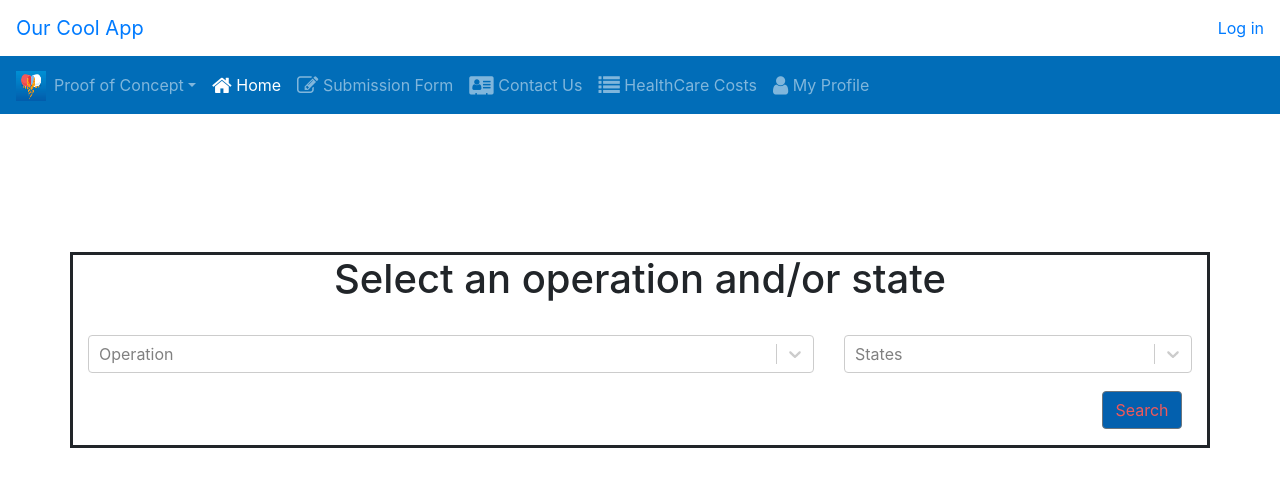
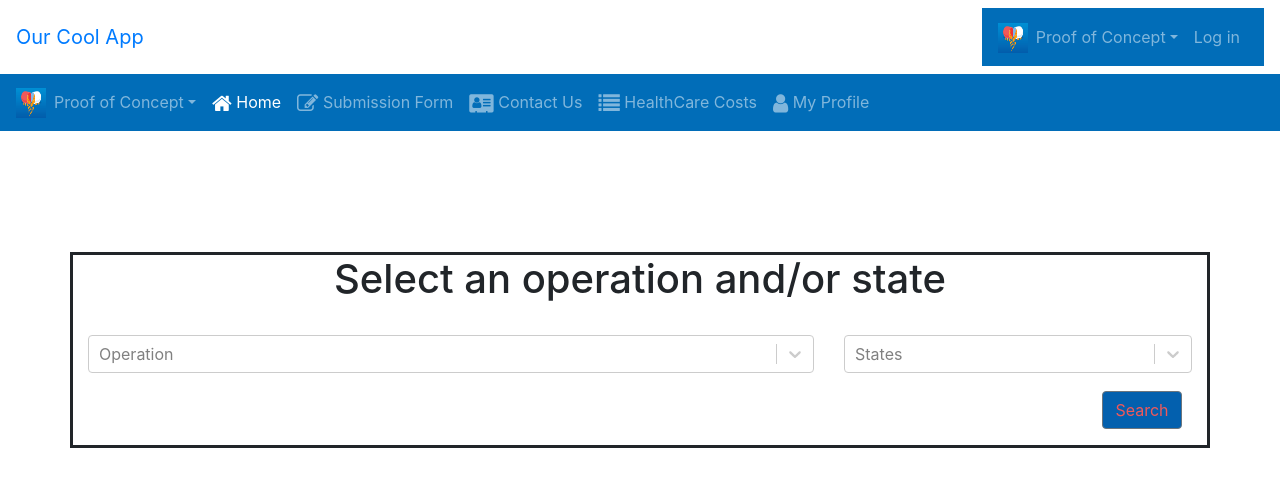
Before and after one commit to quipcode/HealthCareCosts, a React (Create React App) app in the folder healthcare_costs/: page /home in a window 1280 px wide. Shown: the top 486 px of the page. Built offline with nearby package versions, Linux system fonts and the light colour scheme; no server answers; data requests are answered from the project's data file; what react-redux-form would draw is missing.

Commit message:
ensured navbar dropdown works...utilizes hooks

```diff
--- a/healthcare_costs/src/components/navbar/NavBar.js
+++ b/healthcare_costs/src/components/navbar/NavBar.js
@@ -1,5 +1,6 @@
-import React from 'react'
-import { Navbar, NavbarBrand, NavbarToggler, Collapse, Nav, NavItem, NavLink} from 'reactstrap'
+import React, {useState}from 'react'
+import { Navbar, NavbarBrand, NavbarToggler, Collapse, Nav, NavItem, NavLink, Col} from 'reactstrap'
+import { NavDropdown } from 'react-bootstrap';
 import {Link} from 'react-router-dom';
 import PropTypes from 'prop-types';
 
@@ -7,10 +8,29 @@ import PropTypes from 'prop-types';
 // import { Navbar, NavbarBrand, NavbarToggler, Collapse, Nav, NavItem} from 'reactstrap'
 
 let NavBar = (props) => {
+    const [toggleNav, toggler] = useState(false)
     const loginOrProfile = (auth) => {
         console.log("auth is", auth)
         return auth.isAuthenticated ?
+        // <Collapse isOpen={toggleNav} navbar>
           <Nav className="float-xs-right" navbar>
+            <NavDropdown eventkey={1}
+                    title={
+                        <div className="pull-left">
+                            {/* <img className="thumbnail-image"
+                                src="/assets/images/icons8-user-shield-80.png"
+                                alt="user pic"
+                                width="40" height="40" className="rounded-circle"
+                            /> */}
+                            <span>Proof of Concept</span>
+                        </div>
+                    }
+                    id="basic-nav-dropdown"
+                >
+                    <NavDropdown.Item href="/home">Home</NavDropdown.Item>
+                    <NavDropdown.Item href="/healthcarecosts">HealthCare Costs</NavDropdown.Item>
+
+              </NavDropdown>
               <NavItem className="navbar-text">
               Welcome back {auth.username}
               </NavItem>
@@ -18,13 +38,36 @@ let NavBar = (props) => {
               <NavLink tag={Link} to="/logout">Logout</NavLink>
               </NavItem>
         </Nav>
+      // </Collapse>
         :
+    <Navbar dark sticky="top"  className=" navbar navbar-dark  navbar-expand-sm" expand="sm"  >
+          <NavbarBrand className="mr-auto" href="/"><img src="../assets/images/2018-healthcare-costs.jpg" height="30" width="30" alt="Cost of HealthCare" /></NavbarBrand>
+          <NavbarToggler onClick={() =>toggler(!toggleNav)} />
+          <Collapse isOpen={toggleNav} navbar>
+            <Nav className="float-xs-right" navbar>
+              <NavDropdown eventkey={1}
+                    title={
+                        <div className="pull-left">
+                            {/* <img className="thumbnail-image"
+                                src="/assets/images/icons8-user-shield-80.png"
+                                alt="user pic"
+                                width="40" height="40" className="rounded-circle"
+                            /> */}
+                            <span>Proof of Concept</span>
+                        </div>
+                    }
+                    id="basic-nav-dropdown"
+                >
+                    <NavDropdown.Item href="/home">Home</NavDropdown.Item>
+                    <NavDropdown.Item href="/healthcarecosts">HealthCare Costs</NavDropdown.Item>
 
-      <Nav className="float-xs-right" navbar>
+                </NavDropdown>
               <NavItem>
                 <NavLink tag={Link} to="/login">Log in</NavLink>
               </NavItem>
             </Nav>
+          </Collapse>
+    </Navbar>
     }
     return(
         <div>
```
Also changed, not shown: 2 other files (tests, documents, lock files or other folders). Lines whose indentation alone changed are shown as unchanged.
